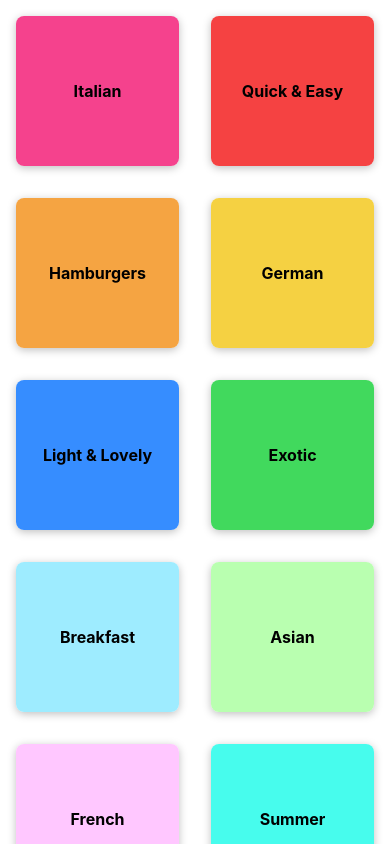
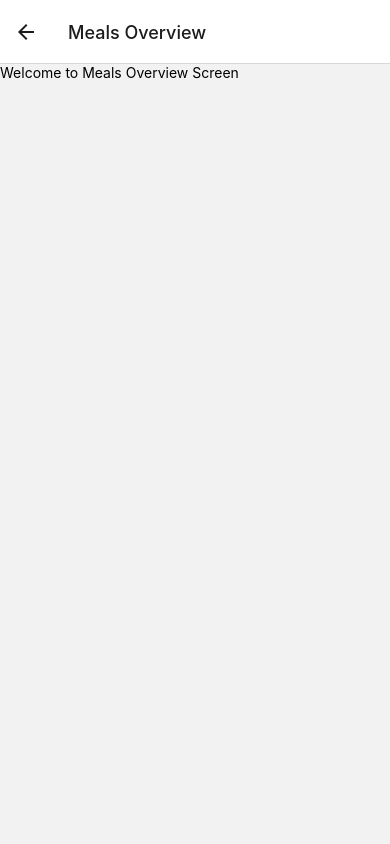
Before and after one commit to pranitkhadilkar7/meals-app, a React Native app: screen /MealsOverview in a window 390 px wide. Built offline with nearby package versions, Linux system fonts and the light colour scheme.

Commit message:
added navigation from categories to overview screen

```diff
--- a/App.tsx
+++ b/App.tsx
@@ -1,12 +1,28 @@
 import { StatusBar } from 'expo-status-bar'
 import { StyleSheet, Text, View } from 'react-native'
 import { CategoriesScreen } from './screens/category/CategoriesScreen'
+import { NavigationContainer } from '@react-navigation/native'
+import { MealsOverviewScreen } from './screens/meals/MealsOverviewScreen'
+import { RootStack } from './routes/route-config'
 
 export default function App() {
   return (
     <>
       <StatusBar style="light" />
-      <CategoriesScreen />
+      <NavigationContainer>
+        <RootStack.Navigator>
+          <RootStack.Screen
+            name="MealsCategories"
+            component={CategoriesScreen}
+            options={{ title: 'Meals Categories' }}
+          />
+          <RootStack.Screen
+            name="MealsOverview"
+            component={MealsOverviewScreen}
+            options={{ title: 'Meals Overview' }}
+          />
+        </RootStack.Navigator>
+      </NavigationContainer>
     </>
   )
 }
--- a/package.json
+++ b/package.json
@@ -9,10 +9,14 @@
     "web": "expo start --web"
   },
   "dependencies": {
+    "@react-navigation/native": "^6.1.17",
+    "@react-navigation/native-stack": "^6.9.26",
     "expo": "~50.0.14",
     "expo-status-bar": "~1.11.1",
     "react": "18.2.0",
-    "react-native": "0.73.6"
+    "react-native": "0.73.6",
+    "react-native-safe-area-context": "4.8.2",
+    "react-native-screens": "~3.29.0"
   },
   "devDependencies": {
     "@babel/core": "^7.20.0",
--- /dev/null
+++ b/routes/route-config.ts
@@ -0,0 +1,4 @@
+import { createNativeStackNavigator } from '@react-navigation/native-stack'
+import { RootStackParamList } from './route-type'
+
+export const RootStack = createNativeStackNavigator<RootStackParamList>()
--- /dev/null
+++ b/routes/route-type.ts
@@ -0,0 +1,4 @@
+export type RootStackParamList = {
+  MealsCategories: undefined
+  MealsOverview: undefined
+}
--- a/screens/category/CategoriesScreen.tsx
+++ b/screens/category/CategoriesScreen.tsx
@@ -1,8 +1,12 @@
 import { FlatList, Text, View } from 'react-native'
 import { CATEGORIES } from '../../data/dummy-data'
-import { CategoryGridItem } from './CategoryGreedItem'
+import { CategoryGridItem } from './CategoryGridItem'
+import type { NativeStackScreenProps } from '@react-navigation/native-stack'
+import { RootStackParamList } from '../../routes/route-type'
 
-export function CategoriesScreen() {
+type Props = NativeStackScreenProps<RootStackParamList, 'MealsCategories'>
+
+export function CategoriesScreen({ navigation }: Props) {
   return (
     <FlatList
       data={CATEGORIES}
@@ -10,6 +14,9 @@ export function CategoriesScreen() {
         <CategoryGridItem
           title={itemData.item.title}
           color={itemData.item.color}
+          onPress={() => {
+            navigation.navigate('MealsOverview')
+          }}
         />
       )}
       keyExtractor={(item) => item.id}
--- a/screens/category/CategoryGreedItem.tsx
+++ b/screens/category/CategoryGridItem.tsx
@@ -1,15 +1,21 @@
+import { memo } from 'react'
 import { Pressable, StyleSheet, Text, View, Platform } from 'react-native'
 
 type Props = {
   title: string
   color: string
+  onPress: () => void
 }
 
-export function CategoryGridItem({ title, color }: Props) {
+export const CategoryGridItem = memo(function CategoryGridItem({
+  title,
+  color,
+  onPress,
+}: Props) {
   return (
     <View style={[styles.gridItem]}>
       <Pressable
-        onPress={() => {}}
+        onPress={onPress}
         android_ripple={{ color: '#ccc' }}
         style={({ pressed }) => [
           styles.button,
@@ -22,7 +28,7 @@ export function CategoryGridItem({ title, color }: Props) {
       </Pressable>
     </View>
   )
-}
+})
 
 const styles = StyleSheet.create({
   gridItem: {
--- /dev/null
+++ b/screens/meals/MealsOverviewScreen.tsx
@@ -0,0 +1,13 @@
+import { Text, View } from 'react-native'
+import type { NativeStackScreenProps } from '@react-navigation/native-stack'
+import { RootStackParamList } from '../../routes/route-type'
+
+type Props = NativeStackScreenProps<RootStackParamList, 'MealsOverview'>
+
+export function MealsOverviewScreen() {
+  return (
+    <View>
+      <Text>Welcome to Meals Overview Screen</Text>
+    </View>
+  )
+}
```
Also changed, not shown: 1 other file (tests, documents, lock files or other folders).
